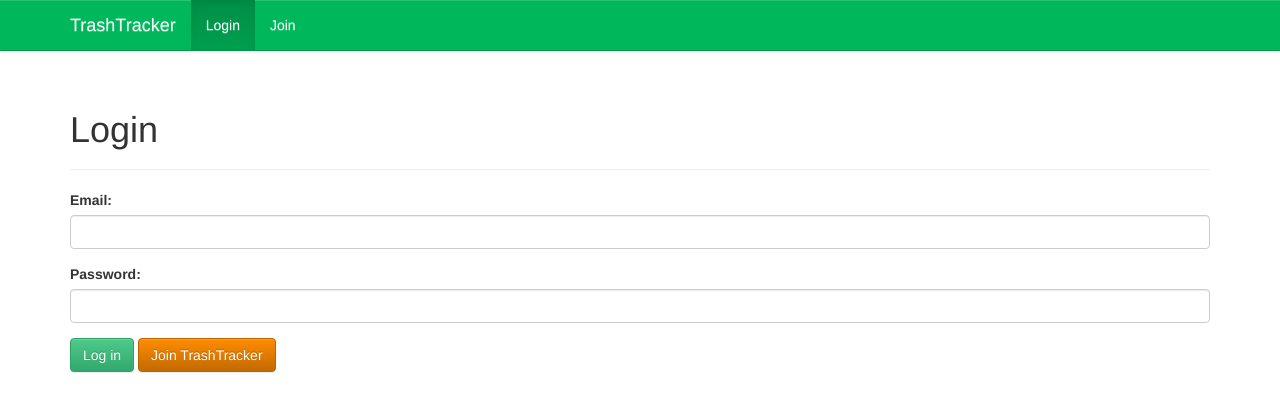
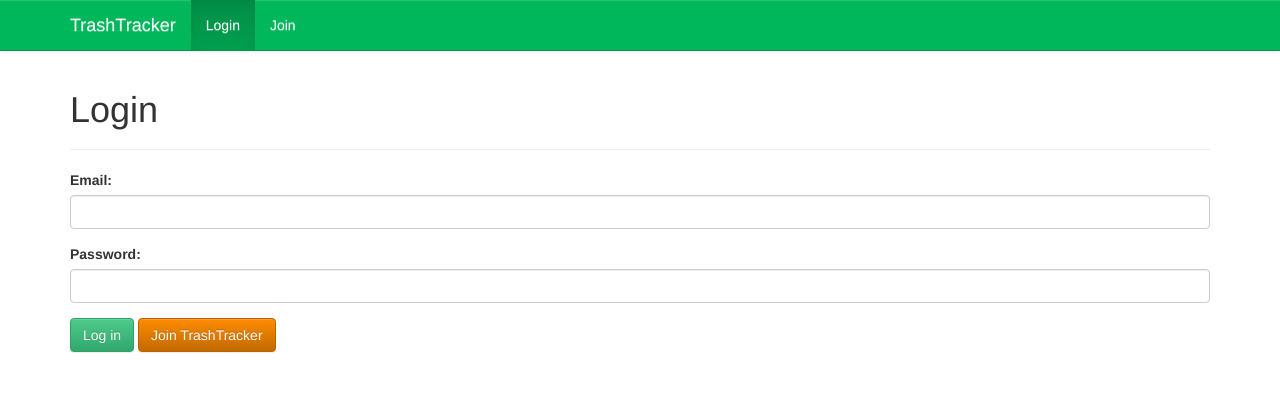
Before and after one commit to kocsenc/FoodTracker, a Jekyll site: the page built from index.html, in a window 1280 px wide. Shown: the top 412 px of the page. Built offline with Jekyll 4.4.1, drawn with Linux system fonts in a browser that asks for light colours; nearby versions of some CDN libraries.

Commit message:
Pad the bottom of the page; remove the top margin of page-header.

```diff
--- a/_sass/_additional.scss
+++ b/_sass/_additional.scss
@@ -15,8 +15,14 @@
 	filter: none;
 }
 
-// Padding for the fixed navbar
-body { padding-top: 70px; }
+body {
+	padding-top: 70px; // Padding for the fixed navbar
+    padding-bottom: 30px; // Keep buttons off the bottom of the page
+}
+
+.page-header {
+	margin-top: 0; // Too big without this
+}
 
 // The camera icon
 .navbar-submit-icon-button {
```
